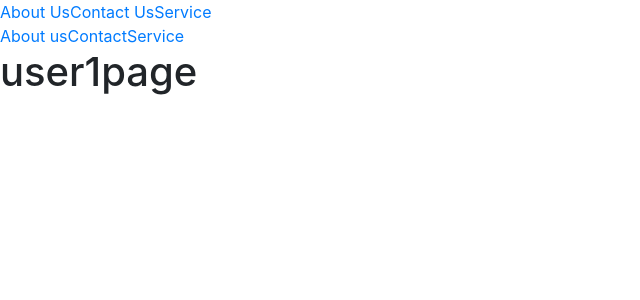
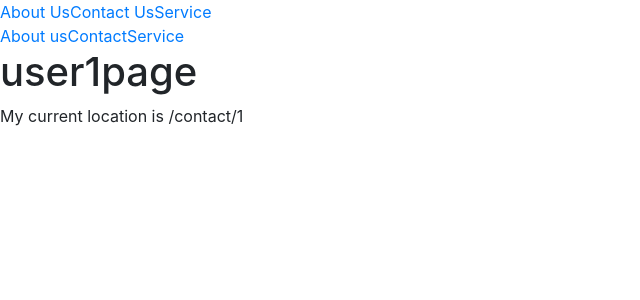
Before and after one commit to karunahuja/React, a React (Create React App) app in the folder awesomeapp/: page /contact/1 in a window 1280 px wide. Shown: the top 300 px of the page, without its empty margins (0-640 px from the left). Built offline with nearby package versions, Linux system fonts and the light colour scheme.

Commit message:
useLocation Hook in React for getting route path

```diff
--- a/awesomeapp/src/User.jsx
+++ b/awesomeapp/src/User.jsx
@@ -1,10 +1,17 @@
 import React from 'react'
-import{useParams} from "react-router-dom"
+import{useParams,useLocation} from "react-router-dom"
 
 const User=()=>{
     const {fname}=useParams();
-    return<h1>user{fname}page</h1>
-
-
+    const location=useLocation();
+    return(
+    <>
+    <h1>user{fname}page</h1>
+    <p>My current location is {location.pathname} </p>
+        {location.pathname===`/contact/user/karunahuja`?(
+            <button>ClickMe</button>
+        ):null}
+</>
+    )
 };
 export default User;
```
